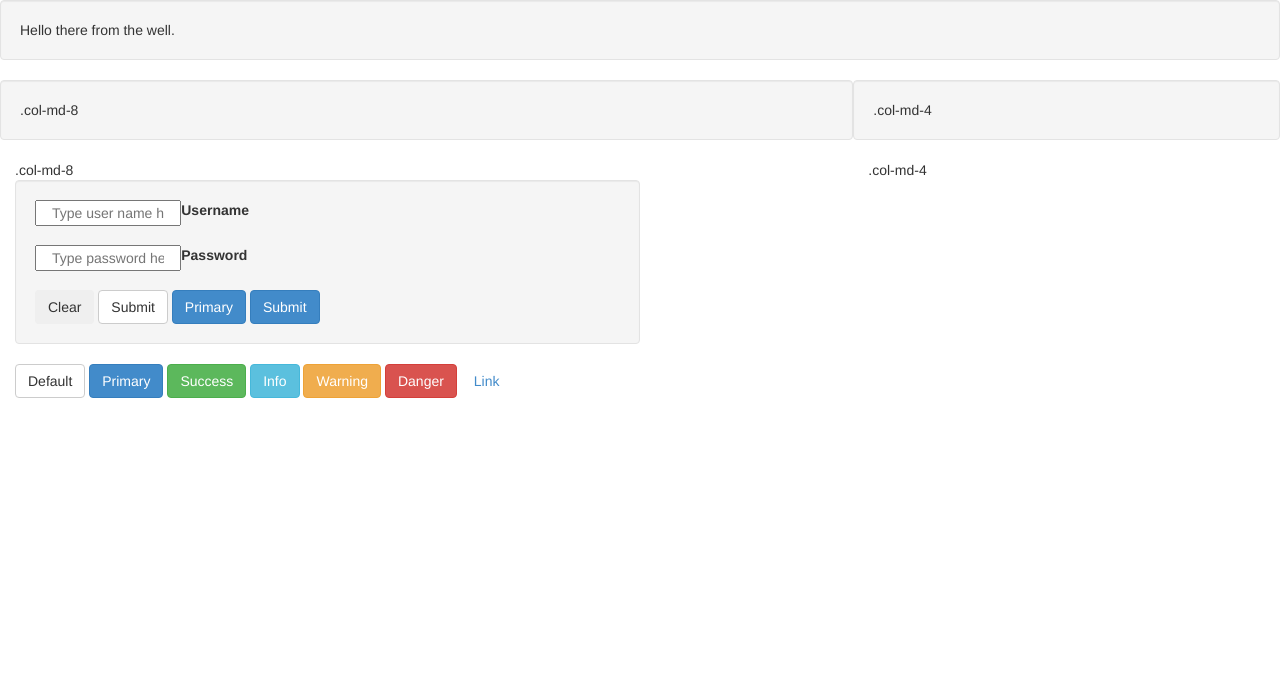
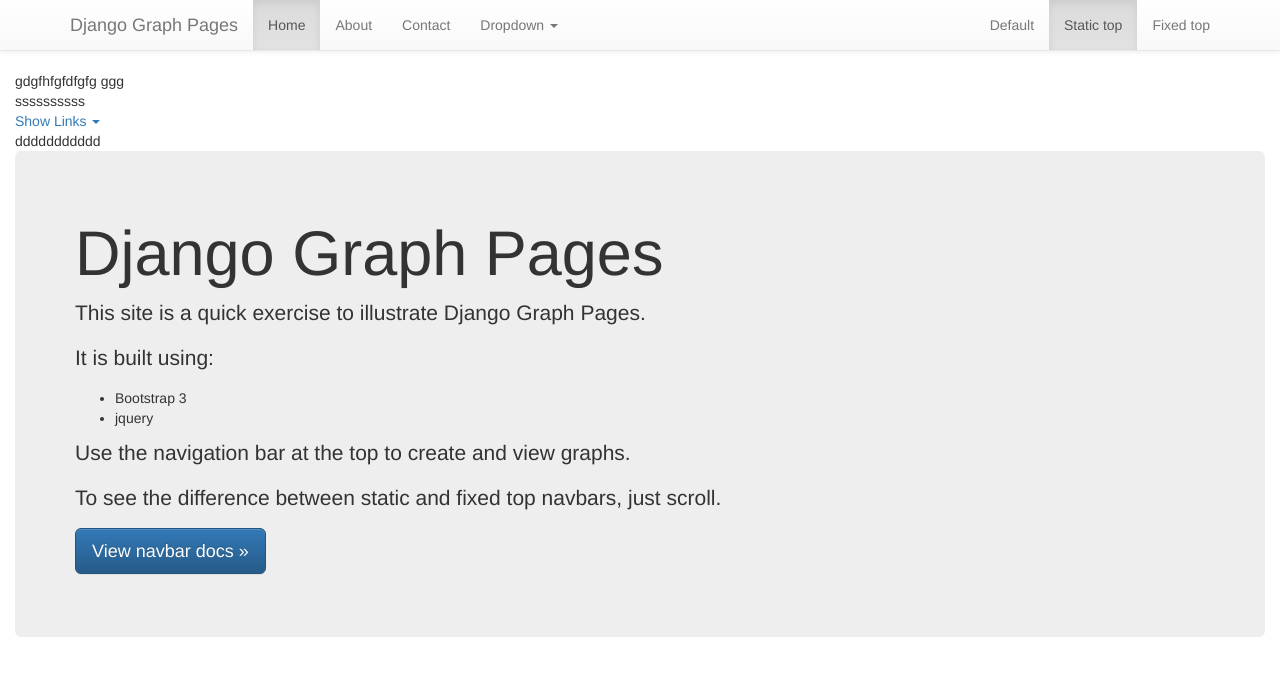
Before and after one commit to rbell01824/dj_graphpages, a Django app: page / in a window 1280 px wide. Shown: the top 676 px of the page. Run offline with Django 3.2, Linux system fonts and the light colour scheme; parts of the project's set-up code (start-up, migrations or seed data) failed here and were passed over; some libraries are stand-ins or nearby versions.

Commit message:
Has working dropdown menus.  Turns out there is an order and version dependency.

```diff
--- a/dj_graphpages/templates/index.html
+++ b/dj_graphpages/templates/index.html
@@ -2,62 +2,44 @@
 
 {% block content %}
 
-
-
-    <div class="well">Hello there from the well.</div>
-
     <div class="container-fluid">
-        <div class="row">
-            <div class="well col-md-8">.col-md-8</div>
-            <div class="well col-md-4">.col-md-4</div>
-        </div>
-        <div class="row">
-            <div class="col-md-8">.col-md-8</div>
-            <div class="col-md-4">.col-md-4</div>
-        </div>
+        gdgfhfgfdfgfg ggg
     </div>
 
     <div class="container-fluid">
-        <form role="form" class="well col-md-6">
-            <div class="row-fluid">
-                <label>Username</label>
-                <input type="text" class="col-md-3" placeholder="Type user name here..."/>
-            </div>
-            <br/>
-
-            <div class="row-fluid">
-                <label>Password</label>
-                <input type="text" class="col-md-3" placeholder="Type password here..."/>
-            </div>
-            <br/>
-
-            <button type="button" class="btn">Clear</button>
-            <button type="submit" class="btn btn-default">Submit</button>
-            <button type="button" class="btn btn-primary">Primary</button>
-            <button type="button" class="btn btn-primary">Submit</button>
-        </form>
+    ssssssssss
+<div class="dropdown">
+  <a data-toggle="dropdown" href="#">Show Links <b class="caret"></b></a>
+  <ul class="dropdown-menu" role="menu">
+    <li><a href="#">First Link</a></li>
+    <li><a href="#">Second Link</a></li>
+    <li role="presentation" class="divider"></li>
+    <li><a href="#">Third Link</a></li>
+  </ul>
+</div>
+    ddddddddddd
     </div>
 
     <div class="container-fluid">
-        <!-- Standard button -->
-        <button type="button" class="btn btn-default">Default</button>
 
-        <!-- Provides extra visual weight and identifies the primary action in a set of buttons -->
-        <button type="button" class="btn btn-primary">Primary</button>
+        <!-- Main component for a primary marketing message or call to action -->
+        <div class="jumbotron">
+            <h1>Django Graph Pages</h1>
 
-        <!-- Indicates a successful or positive action -->
-        <button type="button" class="btn btn-success">Success</button>
+            <p>This site is a quick exercise to illustrate Django Graph Pages.</p>
 
-        <!-- Contextual button for informational alert messages -->
-        <button type="button" class="btn btn-info">Info</button>
+            <p>It is built using:</p>
+            <ul><li>Bootstrap 3</li><li>jquery</li></ul>
 
-        <!-- Indicates caution should be taken with this action -->
-        <button type="button" class="btn btn-warning">Warning</button>
+            <p>Use the navigation bar at the top to create and view graphs.</p>
 
-        <!-- Indicates a dangerous or potentially negative action -->
-        <button type="button" class="btn btn-danger">Danger</button>
+            <p>To see the difference between static and fixed top navbars, just scroll.</p>
 
-        <!-- Deemphasize a button by making it look like a link while maintaining button behavior -->
-        <button type="button" class="btn btn-link">Link</button>
-    </div>
+            <p>
+                <a class="btn btn-lg btn-primary" href="../../components/#navbar" role="button">View navbar
+                    docs &raquo;</a>
+            </p>
+        </div>
+
+    </div> <!-- /container -->
 {% endblock content %}
--- a/templates/base.html
+++ b/templates/base.html
@@ -13,12 +13,8 @@
     ===========================================================================-->
     <link href="{% static 'bootstrap-3.1.1-dist/css/bootstrap.min.css' %}"
           rel="stylesheet" media="screen">
-
-    {#    <style>#}
-    {#        body {#}
-    {#            padding-top: 60px; /* 60px to make the container go all the way to the bottom of the topbar */#}
-    {#        }#}
-    {#    </style>#}
+    <link href="{% static 'bootstrap-3.1.1-dist/css/navbar-static-top.css' %}"
+          rel="stylesheet" media="screen">
 
     <!-- extrahead
     ===========================================================================-->
@@ -28,12 +24,63 @@
 
 <body>
 
+<!-- navbar
+===============================================================================-->
+    <!-- Static navbar -->
+    <div class="navbar navbar-default navbar-static-top" role="navigation">
+      <div class="container">
+        <div class="navbar-header">
+          <button type="button" class="navbar-toggle" data-toggle="collapse" data-target=".navbar-collapse">
+            <span class="sr-only">Toggle navigation</span>
+            <span class="icon-bar"></span>
+            <span class="icon-bar"></span>
+            <span class="icon-bar"></span>
+          </button>
+          <a class="navbar-brand" href="#">Django Graph Pages</a>
+        </div>
+        <div class="navbar-collapse collapse">
+          <ul class="nav navbar-nav">
+            <li class="active"><a href="#">Home</a></li>
+            <li><a href="#about">About</a></li>
+            <li><a href="#contact">Contact</a></li>
+            <li class="dropdown">
+              <a href="#" class="dropdown-toggle" data-toggle="dropdown">Dropdown <b class="caret"></b></a>
+              <ul class="dropdown-menu">
+                <li><a href="#">Action</a></li>
+                <li><a href="#">Another action</a></li>
+                <li><a href="#">Something else here</a></li>
+                <li class="divider"></li>
+                <li class="dropdown-header">Nav header</li>
+                <li><a href="#">Separated link</a></li>
+                <li><a href="#">One more separated link</a></li>
+              </ul>
+            </li>
+          </ul>
+          <ul class="nav navbar-nav navbar-right">
+            <li><a href="../navbar/">Default</a></li>
+            <li class="active"><a href="./">Static top</a></li>
+            <li><a href="../navbar-fixed-top/">Fixed top</a></li>
+          </ul>
+        </div><!--/.nav-collapse -->
+      </div>
+    </div>
+
 <!-- content
 ===============================================================================-->
 {% block content %}
 {% endblock %}
 
+
+<!-- Latest compiled and minified jquery -->
+<script src="https://ajax.googleapis.com/ajax/libs/jquery/1.11.0/jquery.min.js"></script>
+{#<script src="{% static 'jquery-2-1.0.min.js' %}"></script>#}
+<!-- Latest compiled and minified JavaScript -->
 <script src="{% static 'bootstrap-3.1.1-dist/js/bootstrap.min.js' %}"></script>
-<script src="{% static 'jquery-2-1.0.min.js' %}"></script>
+{#<script src="//netdna.bootstrapcdn.com/bootstrap/3.1.1/js/bootstrap.min.js"></script>#}
+<!-- Latest compiled and minified CSS -->
+<link rel="stylesheet" href="//netdna.bootstrapcdn.com/bootstrap/3.1.1/css/bootstrap.min.css">
+<!-- Optional theme -->
+<link rel="stylesheet" href="//netdna.bootstrapcdn.com/bootstrap/3.1.1/css/bootstrap-theme.min.css">
+
 </body>
 </html>
```
